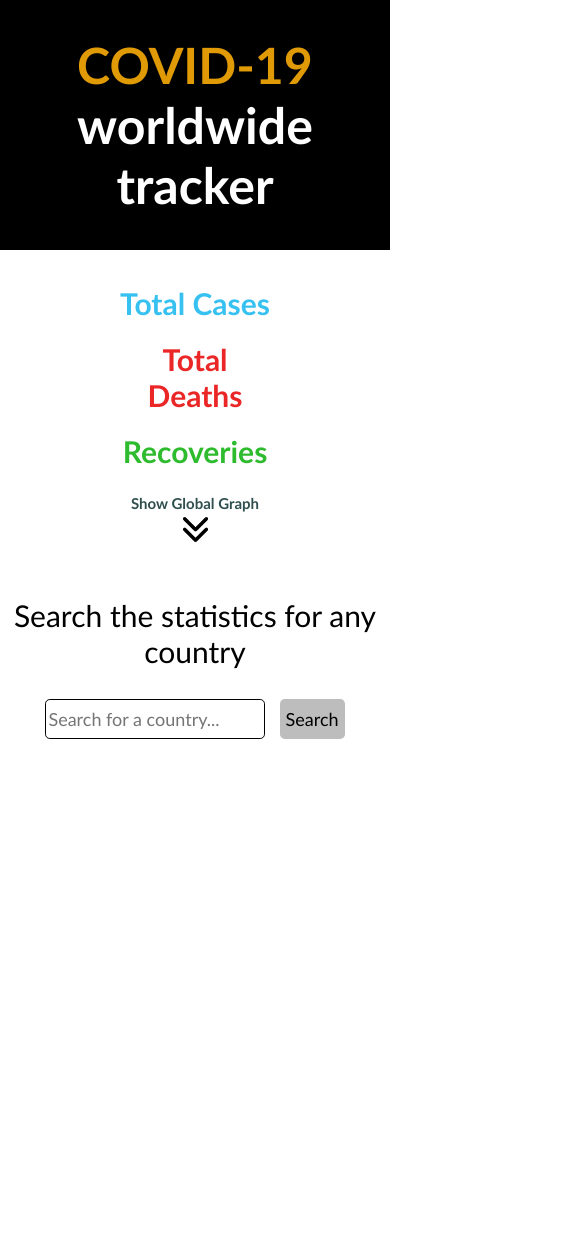
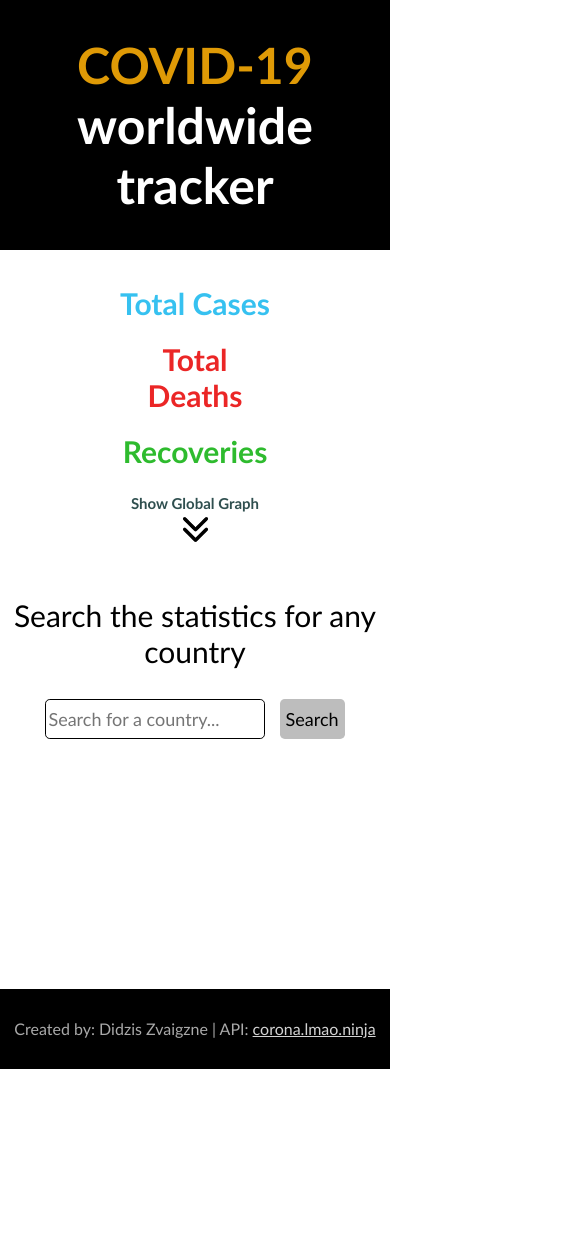
Before and after one commit to didzis1/COVID-19-Stats, a plain HTML site: page index.html in a window 390 px wide. Shown: the top 1242 px of the page, 585 px wide, since content can reach past the window. After the commit the page ends 1069 px from the top, so only its background shows below. Drawn offline with nearby package versions, Linux system fonts and the light colour scheme; no server answers.

Commit message:
Update css.css
Another mobile fix. A lot of white space on the right side of the screen.

```diff
--- a/css/css.css
+++ b/css/css.css
@@ -153,10 +153,6 @@ h4 {
     margin: auto;
 }
 
-#searchGraph {
-    height: 450px;
-}
-
 #footer {
     color: darkgrey;
     text-align: center;
```
